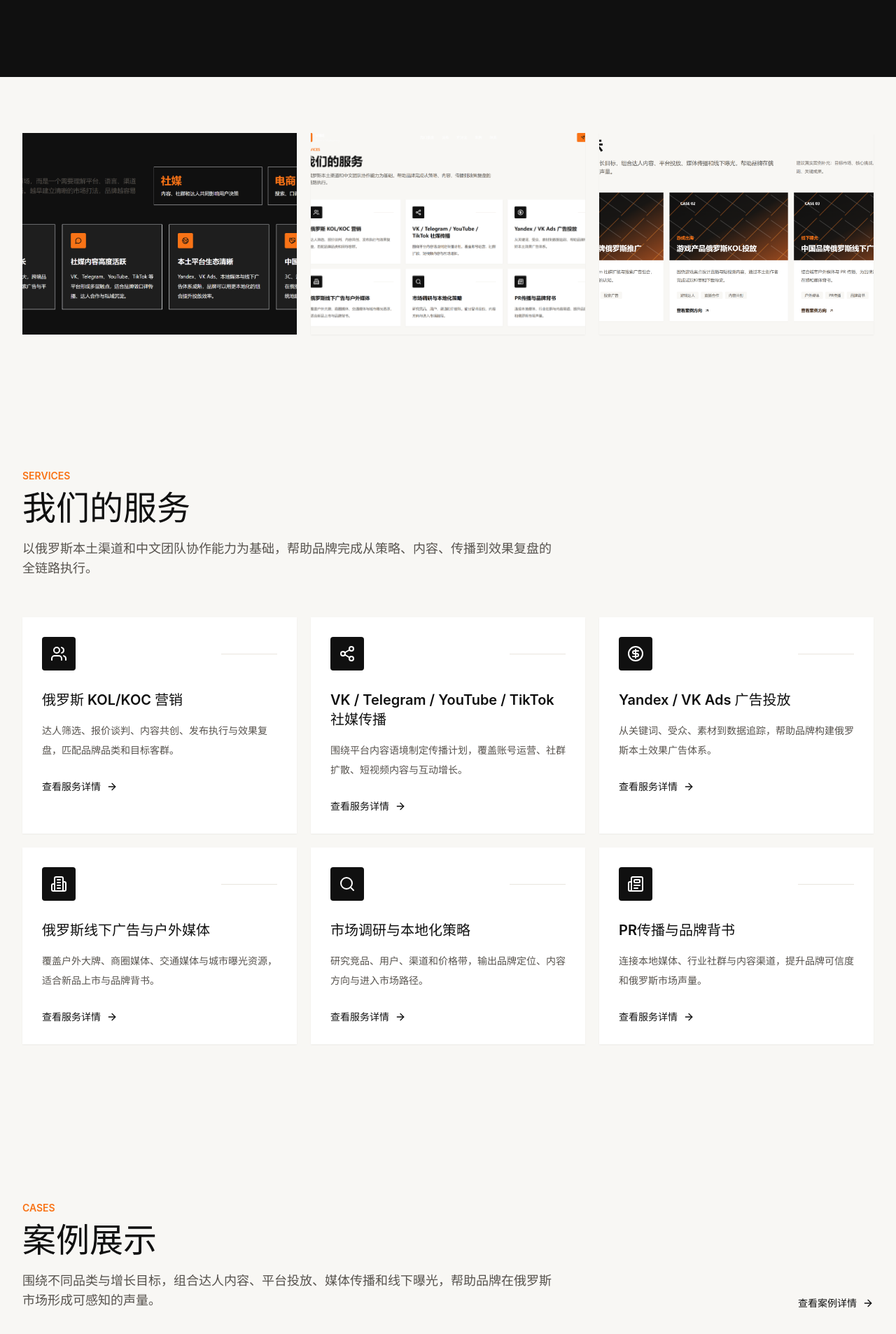
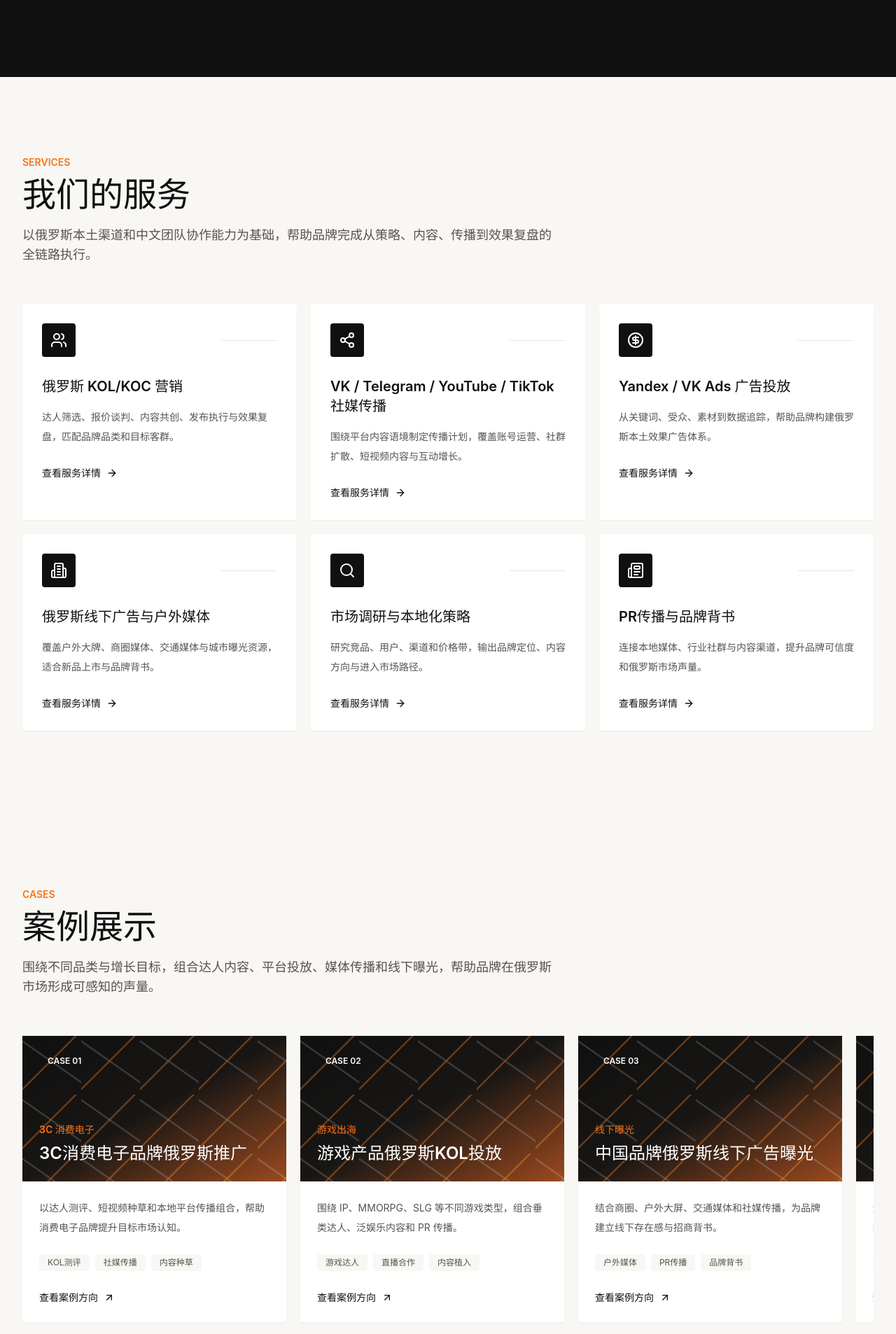
Before and after one commit to leolvyunfeng-del/VIBE-, a React (Vite) app: page / in a window 1280 px wide. Shown: the part 1834-3740 px from the top of the page at 70% size. Built offline with nearby package versions, Linux system fonts and the light colour scheme.

Commit message:
V3: remove homepage screenshots and fix navigation links

```diff
--- a/src/App.jsx
+++ b/src/App.jsx
@@ -1,6 +1,7 @@
 import { Route, Routes } from "react-router-dom";
 import Footer from "./components/Footer.jsx";
 import Navbar from "./components/Navbar.jsx";
+import ScrollToHash from "./components/ScrollToHash.jsx";
 import CaseDetailPage from "./pages/CaseDetailPage.jsx";
 import ContactPage from "./pages/ContactPage.jsx";
 import HomePage from "./pages/HomePage.jsx";
@@ -11,6 +12,7 @@ import ServiceDetailPage from "./pages/ServiceDetailPage.jsx";
 export default function App() {
   return (
     <div className="min-h-screen bg-porcelain text-ink">
+      <ScrollToHash />
       <Navbar />
       <main>
         <Routes>
--- a/src/components/CTASection.jsx
+++ b/src/components/CTASection.jsx
@@ -1,5 +1,5 @@
+import { ArrowRight, Send } from "lucide-react";
 import { Link } from "react-router-dom";
-import { ArrowRight, Send } from "lucide-react";
 
 export default function CTASection({
   title = "获取俄罗斯市场方案",
@@ -22,13 +22,13 @@ export default function CTASection({
             <Send className="h-5 w-5" />
             联系我们
           </Link>
-          <Link
-            to={secondaryTo}
+          <a
+            href={secondaryTo}
             className="inline-flex items-center justify-center gap-2 rounded border border-white/18 px-5 py-3 font-semibold text-white transition hover:bg-white/8"
           >
             {secondaryLabel}
             <ArrowRight className="h-5 w-5" />
-          </Link>
+          </a>
         </div>
       </div>
     </section>
--- a/src/components/Cases.jsx
+++ b/src/components/Cases.jsx
@@ -1,5 +1,5 @@
 import { Link } from "react-router-dom";
-import { ArrowRight, ArrowUpRight } from "lucide-react";
+import { ArrowUpRight } from "lucide-react";
 import { caseSummaries } from "../data/caseData.js";
 import SectionHeader from "./SectionHeader.jsx";
 
@@ -13,13 +13,6 @@ export default function Cases() {
             title="案例展示"
             description="围绕不同品类与增长目标，组合达人内容、平台投放、媒体传播和线下曝光，帮助品牌在俄罗斯市场形成可感知的声量。"
           />
-          <Link
-            to="/cases/consumer-electronics"
-            className="inline-flex items-center gap-2 text-sm font-semibold text-ink hover:text-ember"
-          >
-            查看案例详情
-            <ArrowRight className="h-4 w-4" />
-          </Link>
         </div>
 
         <div className="mt-14 flex gap-5 overflow-x-auto pb-4">
--- a/src/components/HomeAssets.jsx
+++ /dev/null
@@ -1,24 +0,0 @@
-import { casePreviewImage } from "../data/caseData.js";
-import { marketOpportunityPreview, servicesPreview } from "../data/homeAssets.js";
-
-export default function HomeAssets() {
-  return (
-    <section className="bg-porcelain py-20">
-      <div className="mx-auto max-w-7xl px-4 sm:px-6 lg:px-8">
-        <div className="grid gap-5 lg:grid-cols-3">
-          <AssetCard src={marketOpportunityPreview} title="市场机会视觉" />
-          <AssetCard src={servicesPreview} title="服务模块视觉" />
-          <AssetCard src={casePreviewImage} title="案例展示视觉" />
-        </div>
-      </div>
-    </section>
-  );
-}
-
-function AssetCard({ src, title }) {
-  return (
-    <figure className="overflow-hidden bg-white shadow-sm">
-      <img src={src} alt={title} className="h-72 w-full object-cover" />
-    </figure>
-  );
-}
--- /dev/null
+++ b/src/components/ScrollToHash.jsx
@@ -0,0 +1,37 @@
+import { useEffect } from "react";
+import { useLocation } from "react-router-dom";
+
+export default function ScrollToHash() {
+  const { hash, pathname } = useLocation();
+
+  useEffect(() => {
+    if ("scrollRestoration" in window.history) {
+      window.history.scrollRestoration = "manual";
+    }
+
+    if (!hash) {
+      window.scrollTo({ top: 0, behavior: "auto" });
+      return;
+    }
+
+    let tries = 0;
+    const tryScroll = () => {
+      const target = document.querySelector(hash);
+      if (target) {
+        const navOffset = 72;
+        const top = target.getBoundingClientRect().top + window.scrollY - navOffset;
+        window.scrollTo({ top, behavior: "auto" });
+        return;
+      }
+
+      if (tries < 20) {
+        tries += 1;
+        window.setTimeout(tryScroll, 50);
+      }
+    };
+
+    window.setTimeout(tryScroll, 0);
+  }, [hash, pathname]);
+
+  return null;
+}
--- a/src/data/homeAssets.js
+++ /dev/null
@@ -1,4 +0,0 @@
-import marketOpportunityPreview from "../assets/cases/market-opportunity.png";
-import servicesPreview from "../assets/cases/services.png";
-
-export { marketOpportunityPreview, servicesPreview };
--- a/src/index.css
+++ b/src/index.css
@@ -19,6 +19,10 @@ body {
   margin: 0;
   min-width: 320px;
   background: #f8f7f4;
+}
+
+section[id] {
+  scroll-margin-top: 76px;
 }
 
 button,
--- a/src/pages/HomePage.jsx
+++ b/src/pages/HomePage.jsx
@@ -2,7 +2,6 @@ import Cases from "../components/Cases.jsx";
 import Contact from "../components/Contact.jsx";
 import Hero from "../components/Hero.jsx";
 import Intro from "../components/Intro.jsx";
-import HomeAssets from "../components/HomeAssets.jsx";
 import Market from "../components/Market.jsx";
 import Services from "../components/Services.jsx";
 
@@ -12,7 +11,6 @@ export default function HomePage() {
       <Hero />
       <Intro />
       <Market />
-      <HomeAssets />
       <Services />
       <Cases />
       <Contact compact />
```
